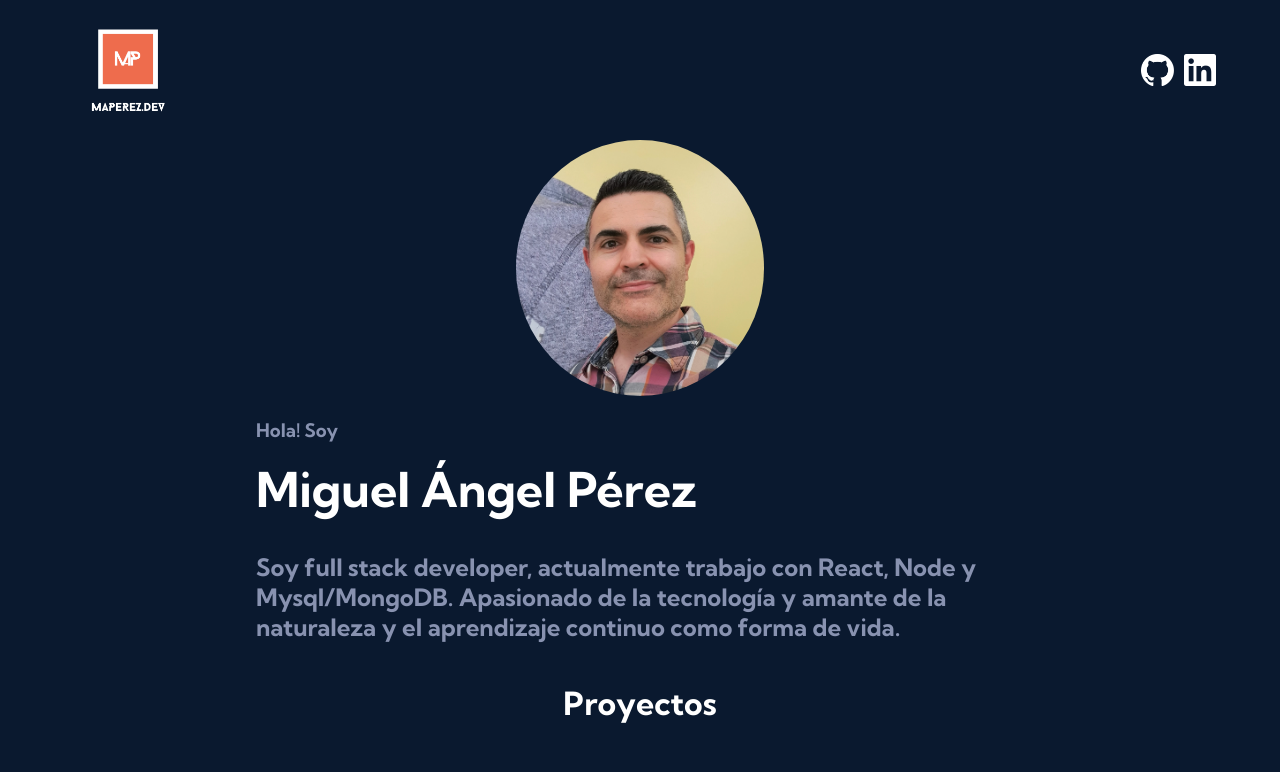
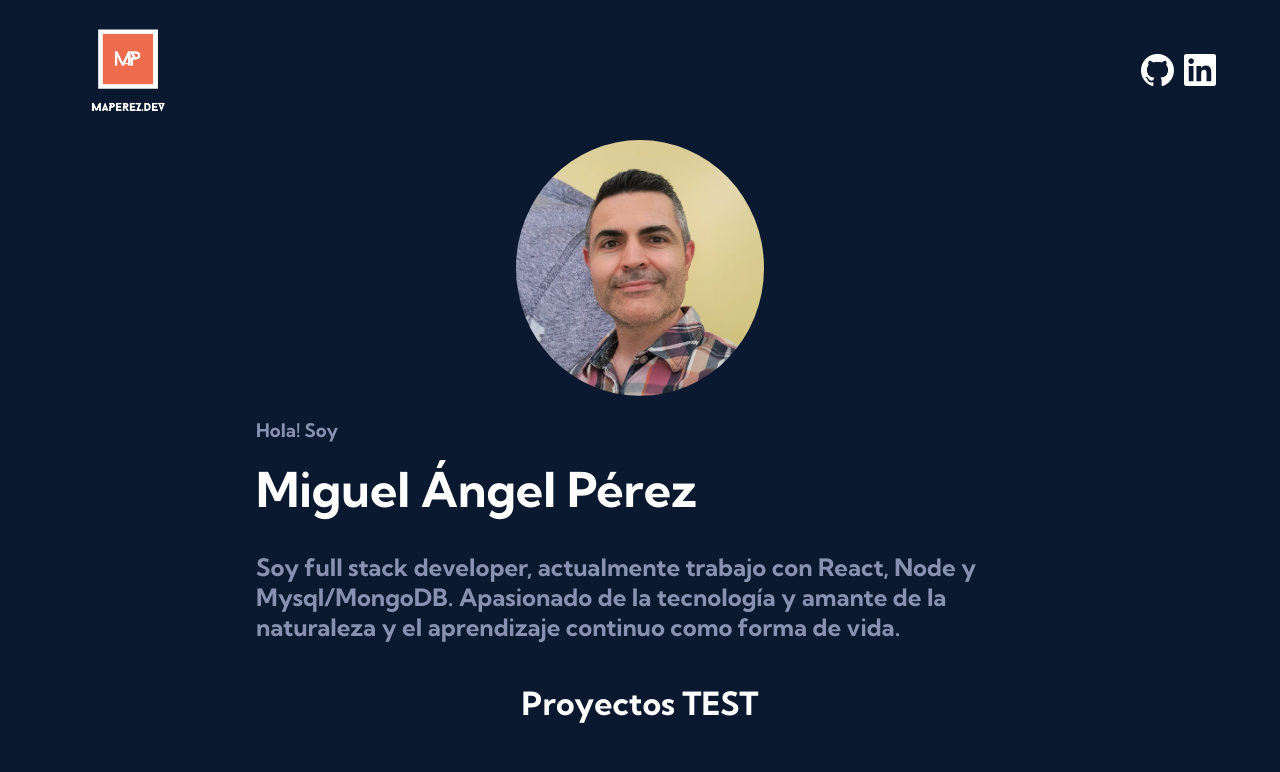
Before and after one commit to maperezromero/maperez.dev, a React (Create React App) app: page / in a window 1280 px wide. Shown: the top 772 px of the page. Built offline with nearby package versions, Linux system fonts and the light colour scheme.

Commit message:
Update App.js

```diff
--- a/src/App.js
+++ b/src/App.js
@@ -6,7 +6,7 @@ function App() {
   return (
     <div className="App">
       <Header/>
-      <h1>Proyectos</h1>
+      <h1>Proyectos TEST</h1>
       <Projects/>
     </div>
   );
```
